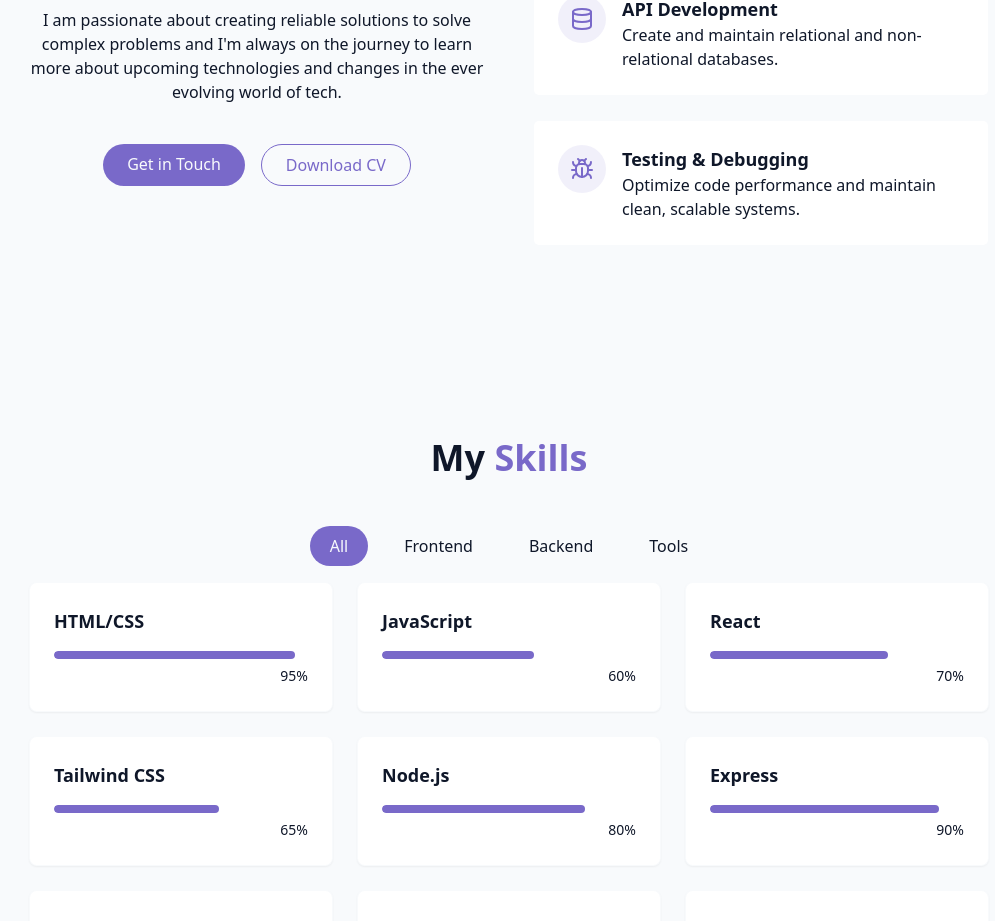
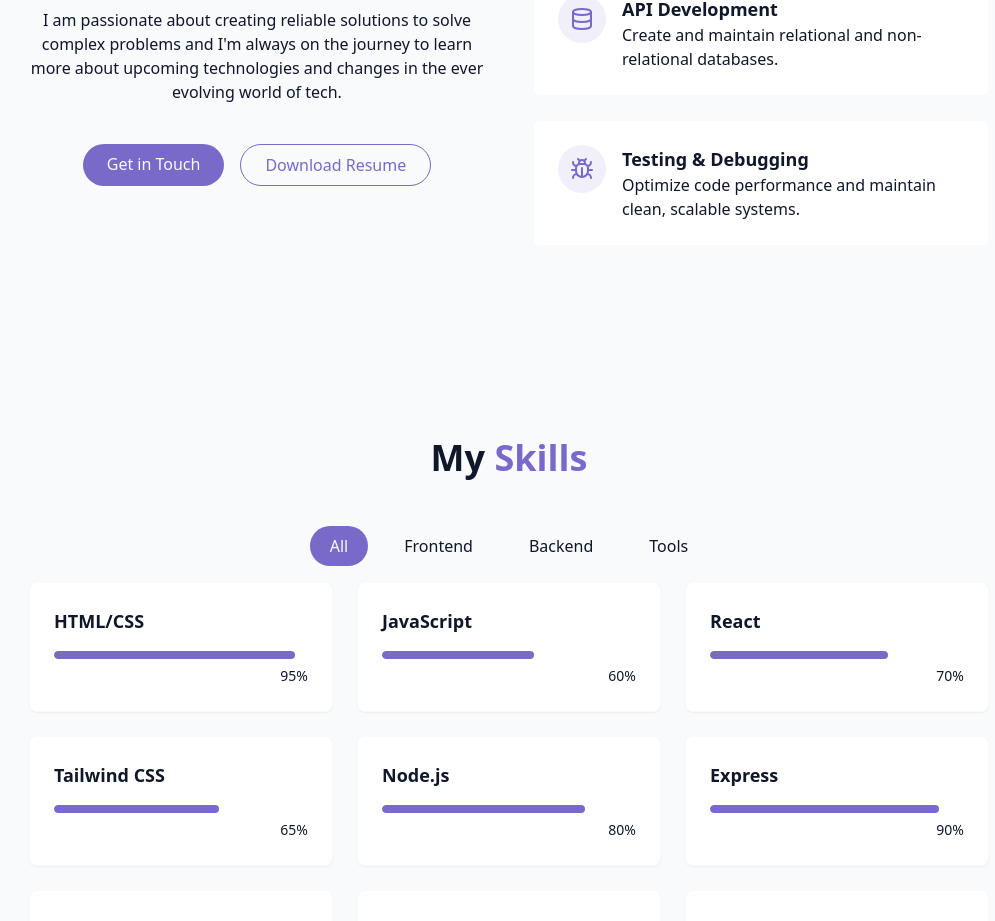
Before and after one commit to P-M-Manmohan/Portfolio-Manmohan, a React (Vite) app: page / in a window 1280 px wide. Shown: the part 1164-2085 px from the top of the page, without its empty margins (131-1126 px from the left). Built offline with nearby package versions, Linux system fonts and the light colour scheme.

Commit message:
added resume

```diff
--- a/src/components/AboutSection.jsx
+++ b/src/components/AboutSection.jsx
@@ -28,8 +28,8 @@ export const AboutSection = () => {
                             Get in Touch
                         </a>
 
-                        <a href="" className="px-6 py-2 rounded-full border border-primary text-primary hover:bg-primary/10 transition-colors duration-300">
-                            Download CV
+                        <a href="../../public/Resume Manmohan P M-1.pdf" className="px-6 py-2 rounded-full border border-primary text-primary hover:bg-primary/10 transition-colors duration-300">
+                            Download Resume
                         </a>
 
                     </div>
```
Also changed, not shown: 1 other file (tests, documents, lock files or other folders).
